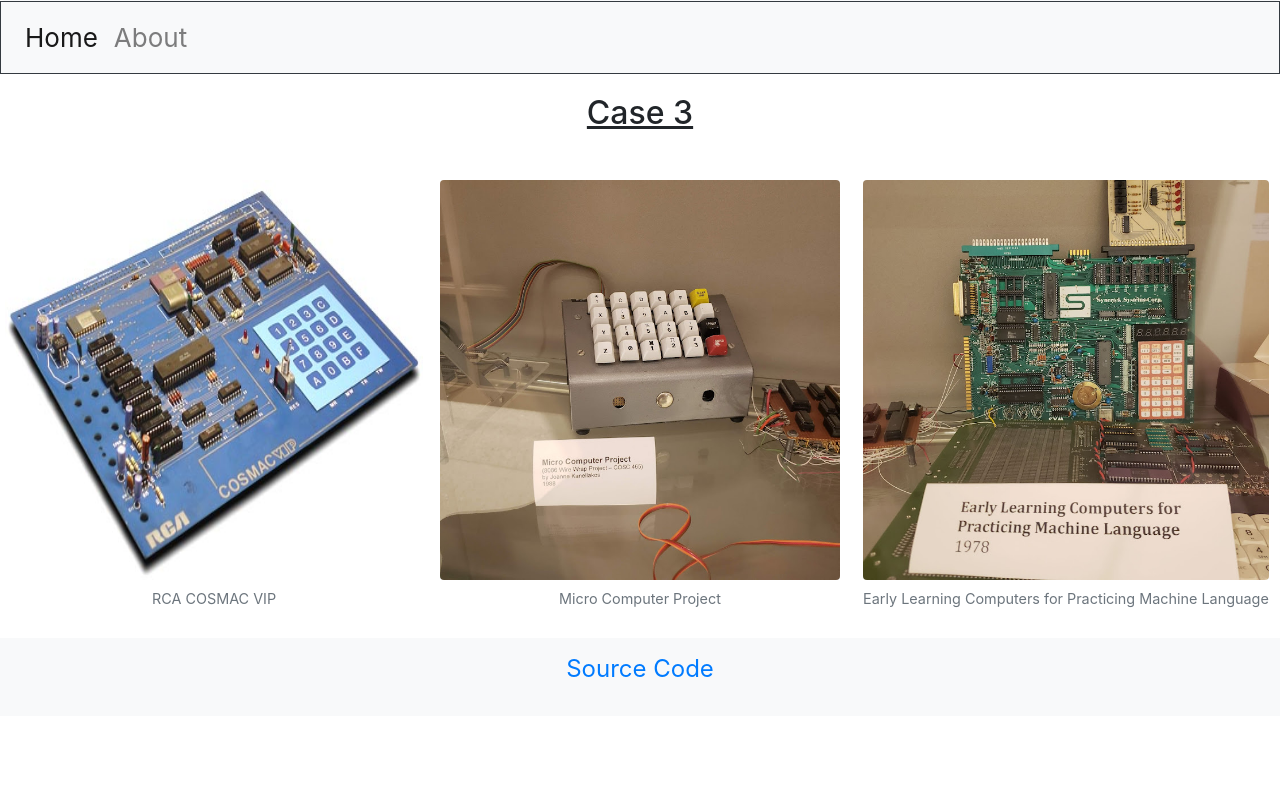
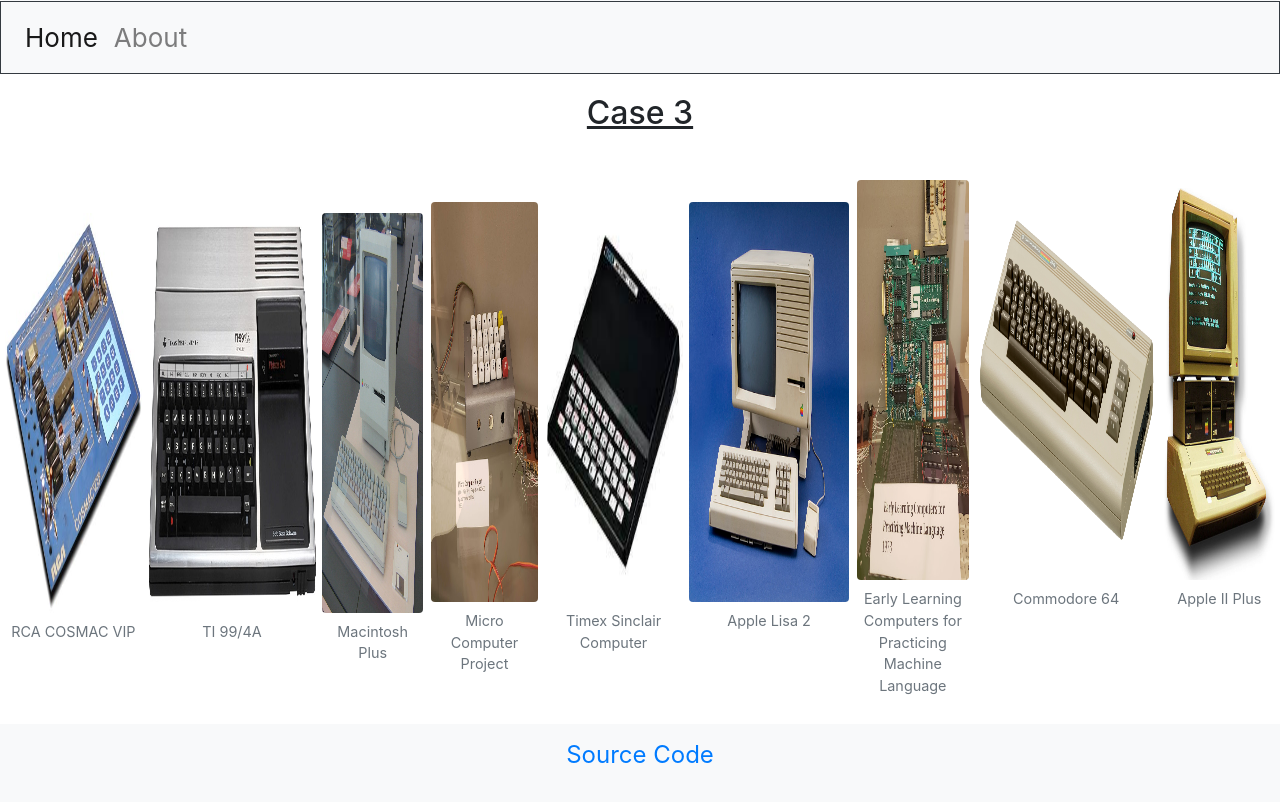
Before and after one commit to Jiminger/CSMuseum, a Flask app: page /case_3/ in a window 1280 px wide. Shown: the part 183-985 px from the top of the page. Before the commit the page ends 860 px from the top, so only its background shows below. Run offline with Flask 2, Linux system fonts and the light colour scheme.

Commit message:
add more images to case 3 and fix sinclair spelling

```diff
--- a/templates/case_3.html
+++ b/templates/case_3.html
@@ -57,6 +57,20 @@
                     <figcaption class="figure-caption text-center">RCA COSMAC VIP</figcaption>
                 </figure>
             </a>
+            <a href="/case_3/item_4">
+                <figure class="figure">
+                    <img src="/static/images/items/TI99-4A.jpg" class="figure-img img-fluid rounded"
+                         alt="case_3 item_4 image">
+                    <figcaption class="figure-caption text-center">TI 99/4A</figcaption>
+                </figure>
+            </a>
+            <a href="/case_3/item_7">
+                <figure class="figure">
+                    <img src="/static/images/items/Macintosh-Plus.jpg" class="figure-img img-fluid rounded"
+                         alt="case_3 item_7 image">
+                    <figcaption class="figure-caption text-center">Macintosh Plus</figcaption>
+                </figure>
+            </a>
         </div>
 
         <div class="column d-flex justify-content-center">
@@ -67,6 +81,21 @@
                     <figcaption class="figure-caption text-center">Micro Computer Project</figcaption>
                 </figure>
             </a>
+            <a href="/case_3/item_5">
+                <figure class="figure">
+                    <img src="/static/images/items/timex-sinclair.jpg" class="figure-img img-fluid rounded"
+                         alt="case_3 item_5 image">
+                    <figcaption class="figure-caption text-center">Timex Sinclair Computer</figcaption>
+                </figure>
+            </a>
+            <a href="/case_3/item_8">
+                <figure class="figure">
+                    <img src="/static/images/items/apple-lisa-2.jpg" class="figure-img img-fluid rounded"
+                         alt="case_3 item_8 image">
+                    <figcaption class="figure-caption text-center">Apple Lisa 2</figcaption>
+                </figure>
+            </a>
+
         </div>
 
         <div class="column d-flex justify-content-center">
@@ -78,6 +107,20 @@
                     <figcaption class="figure-caption text-center">Early Learning Computers for Practicing Machine
                         Language
                     </figcaption>
+                </figure>
+            </a>
+            <a href="/case_3/item_6">
+                <figure class="figure">
+                    <img src="/static/images/items/Commodore-64.jpg" class="figure-img img-fluid rounded"
+                         alt="case_3 item_6 image">
+                    <figcaption class="figure-caption text-center">Commodore 64</figcaption>
+                </figure>
+            </a>
+            <a href="/case_3/item_9">
+                <figure class="figure">
+                    <img src="/static/images/items/Apple-II-plus.jpg" class="figure-img img-fluid rounded"
+                         alt="case_3 item_9 image">
+                    <figcaption class="figure-caption text-center">Apple II Plus</figcaption>
                 </figure>
             </a>
         </div>
```
Also changed, not shown: museum_items.txt (+1 -1 lines), static/images/items/timex-sinclair.jpg (renamed from static/images/items/timex-sinclar.jpg).
